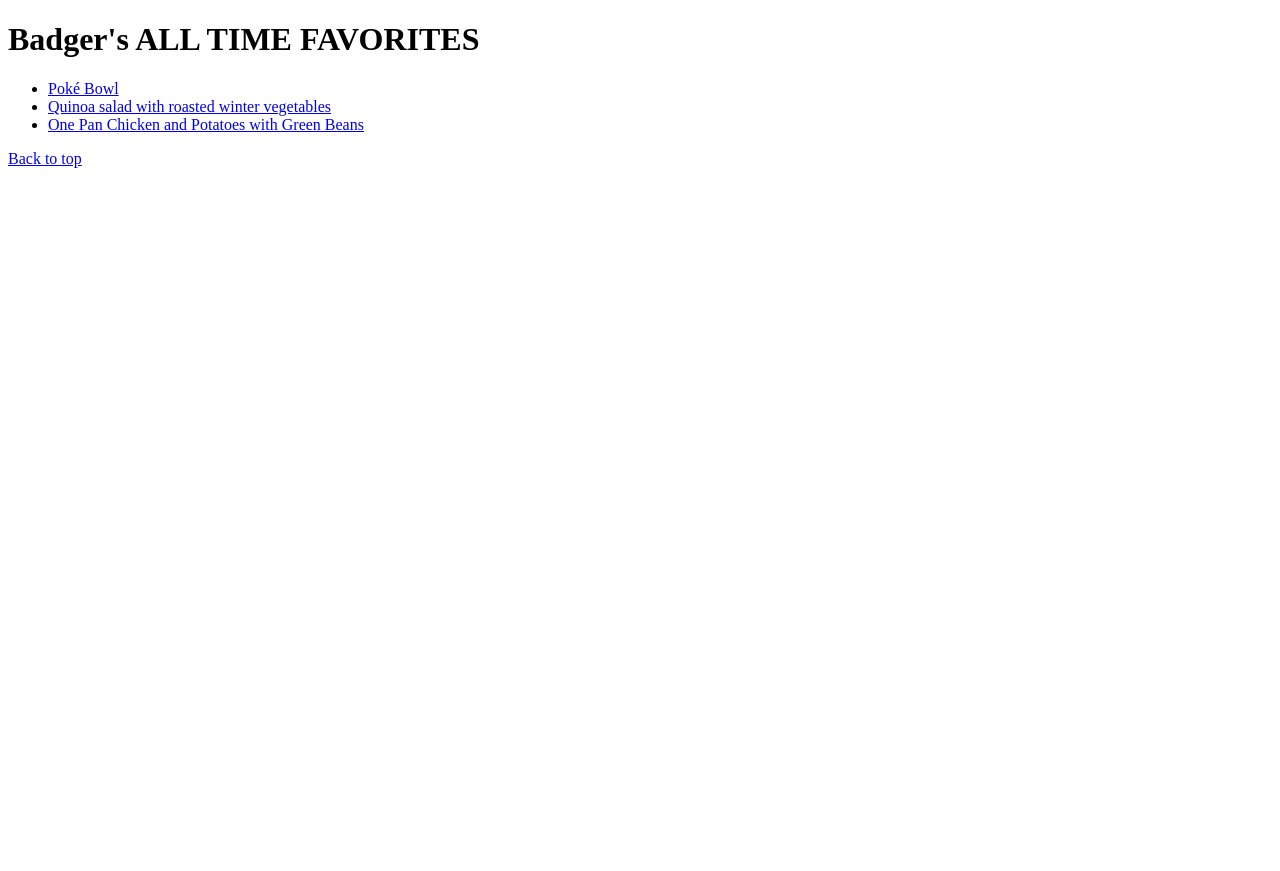
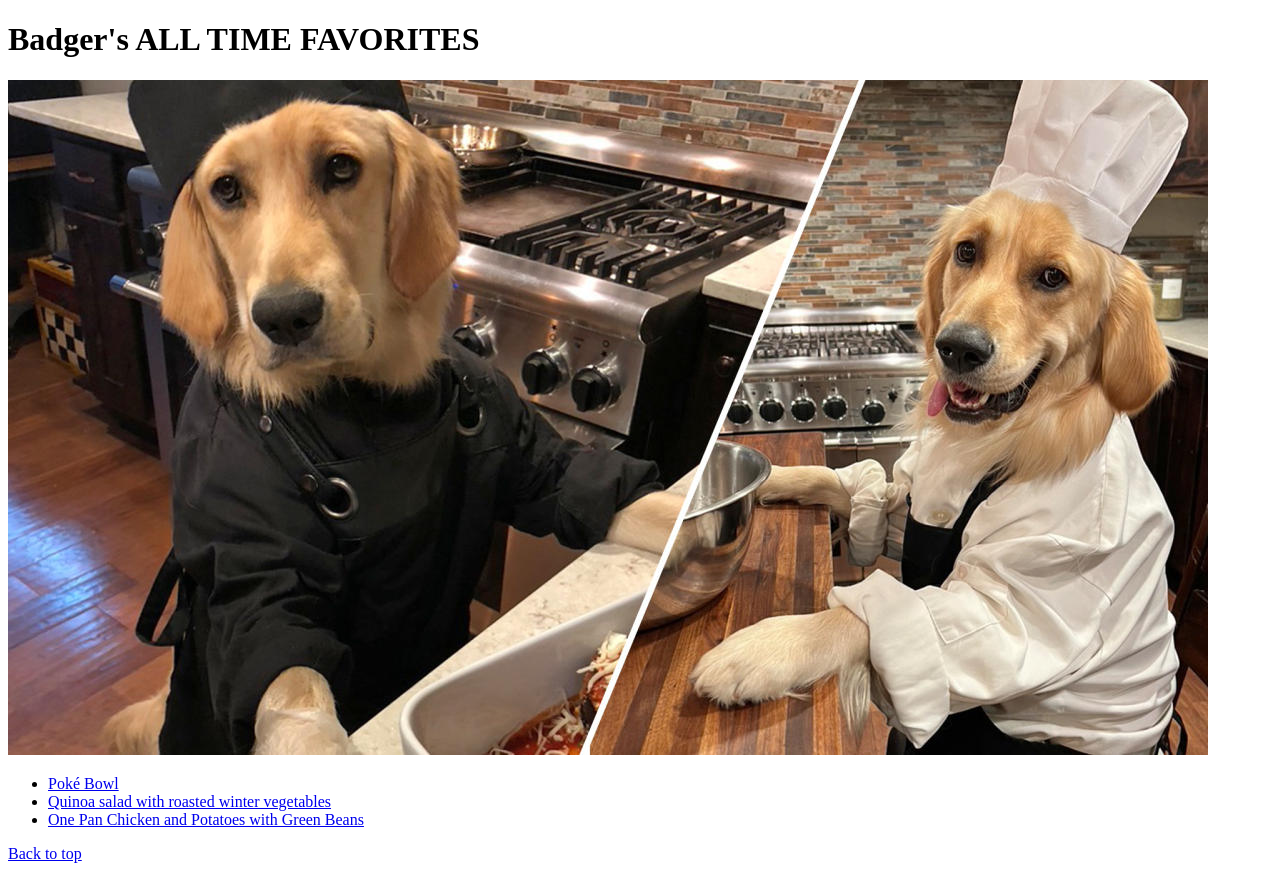
Before and after one commit to SneakyMcSnea/odin-recipes, a plain HTML site: page index.html in a window 1280 px wide. Before the commit the page ends 800 px from the top, so only its background shows below. Drawn offline with Linux system fonts and the light colour scheme.

Commit message:
Add the dog as cook image to index.html (problem found)
The problem with the img no showing before on index.html was that
the src-attribute of the img-elemnt was written out as "source="..."".
The attibutes no written the correct way (src instead of source) and the
image shows as intended on the homepage.

```diff
--- a/index.html
+++ b/index.html
@@ -7,6 +7,7 @@
 </head>
 <body>
     <h1>Badger's ALL TIME FAVORITES</h1>
+    <img src="./img/dog.jpg" alt="An image of a Golden Retriever but he is a cook!" width="auto" height="auto">
     <ul>
         <li><a href=./recipes/poke_bowl.html>Poké Bowl</a></li>
         <li><a href=./recipes/quinoa_vegetables.html>Quinoa salad with roasted winter vegetables</a></li>
```
